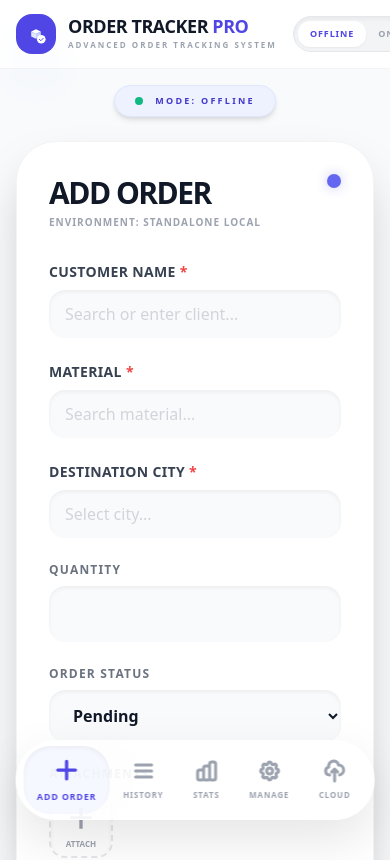
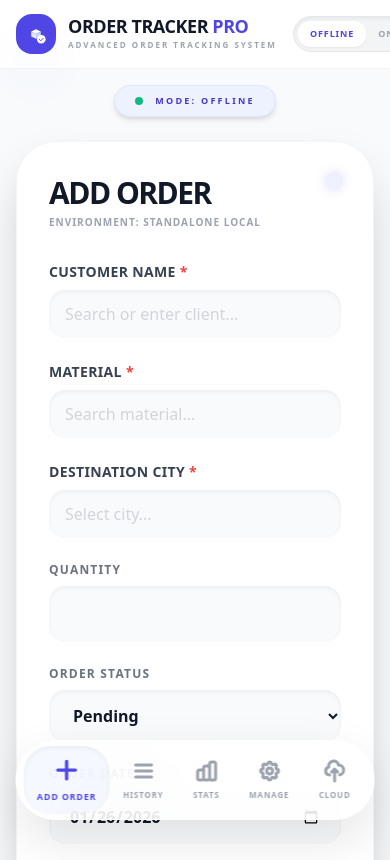
Before and after one commit to YagamiLight055/OrderTrackerPro, a React (Vite) app: page / in a window 390 px wide. Shown: the top 860 px of the page. Built offline with nearby package versions, Linux system fonts and the light colour scheme.

Commit message:
Last Sync: 2026-01-27 20:59 (Mobile)

```diff
--- a/components/AddOrder.tsx
+++ b/components/AddOrder.tsx
@@ -25,7 +25,7 @@ const AddOrder: React.FC<Props> = ({ mode, editId, onSuccess, onCancel }) => {
     status: string;
     note: string;
     attachments: string[];
-    createdAt?: number;
+    createdAt: string; // ISO string for the date input
   }>({
     uuid: crypto.randomUUID(),
     customer: '',
@@ -34,7 +34,8 @@ const AddOrder: React.FC<Props> = ({ mode, editId, onSuccess, onCancel }) => {
     qty: 0,
     status: 'Pending',
     note: '',
-    attachments: []
+    attachments: [],
+    createdAt: new Date().toISOString().split('T')[0]
   });
 
   const [isProcessingImages, setIsProcessingImages] = useState(false);
@@ -97,7 +98,7 @@ const AddOrder: React.FC<Props> = ({ mode, editId, onSuccess, onCancel }) => {
               status: order.status || 'Pending',
               note: order.note || '',
               attachments: order.attachments || [],
-              createdAt: order.createdAt
+              createdAt: new Date(order.createdAt).toISOString().split('T')[0]
             });
           }
         });
@@ -115,7 +116,7 @@ const AddOrder: React.FC<Props> = ({ mode, editId, onSuccess, onCancel }) => {
                  status: data.status,
                  note: data.note,
                  attachments: data.attachments || [],
-                 createdAt: new Date(data.created_at).getTime()
+                 createdAt: new Date(data.created_at).toISOString().split('T')[0]
                });
              }
            });
@@ -184,14 +185,16 @@ const AddOrder: React.FC<Props> = ({ mode, editId, onSuccess, onCancel }) => {
 
     const { uuid, customer, city, material, qty, status, note, attachments, createdAt } = formData;
 
-    if (!customer.trim() || !city.trim() || !material.trim() || qty <= 0) {
+    if (!customer.trim() || !city.trim() || !material.trim() || qty <= 0 || !createdAt) {
       alert("Please fill all required fields.");
       return;
     }
 
     setIsSaving(true);
     const now = Date.now();
-    const finalCreatedAt = (editId && createdAt && !isNaN(createdAt)) ? createdAt : now;
+
+    // Use the selected date. We set time to 12:00 PM to avoid timezone shifting issues.
+    const finalCreatedAt = new Date(`${createdAt}T12:00:00`).getTime();
 
     const orderData: Order = {
       uuid: uuid || crypto.randomUUID(),
@@ -227,7 +230,7 @@ const AddOrder: React.FC<Props> = ({ mode, editId, onSuccess, onCancel }) => {
             </h2>
             <p className="text-gray-400 font-bold uppercase text-[10px] tracking-widest mt-1">Environment: {mode === StorageMode.ONLINE ? 'Cloud Live' : 'Standalone Local'}</p>
           </div>
-          <div className={`w-3.5 h-3.5 rounded-full ${mode === StorageMode.ONLINE ? 'bg-blue-600 animate-pulse shadow-[0_0_12px_rgba(37,99,235,0.4)]' : 'bg-indigo-500 shadow-[0_0_12px_rgba(79,70,229,0.3)]'}`}></div>
+          <div className={`w-3.5 h-3.5 rounded-full ${mode === StorageMode.ONLINE ? 'bg-blue-600 animate-pulse shadow-[0_0_12px_rgba(37,99,235,0.4)]' : 'bg-indigo-50 shadow-[0_0_12px_rgba(79,70,229,0.3)]'}`}></div>
         </header>
 
         <form onSubmit={handleSubmit} className="space-y-6">
@@ -281,6 +284,16 @@ const AddOrder: React.FC<Props> = ({ mode, editId, onSuccess, onCancel }) => {
               >
                 {STATUS_OPTIONS.map(opt => <option key={opt} value={opt}>{opt}</option>)}
               </select>
+            </div>
+            <div>
+              <label className="block text-xs font-black text-gray-500 mb-2 uppercase tracking-widest">Order Date</label>
+              <input
+                type="date"
+                value={formData.createdAt}
+                onChange={(e) => setFormData({ ...formData, createdAt: e.target.value })}
+                className="w-full px-5 py-3.5 bg-gray-50 border-none rounded-2xl focus:ring-2 focus:ring-indigo-500 shadow-inner font-bold outline-none"
+                required
+              />
             </div>
           </div>
 
```
